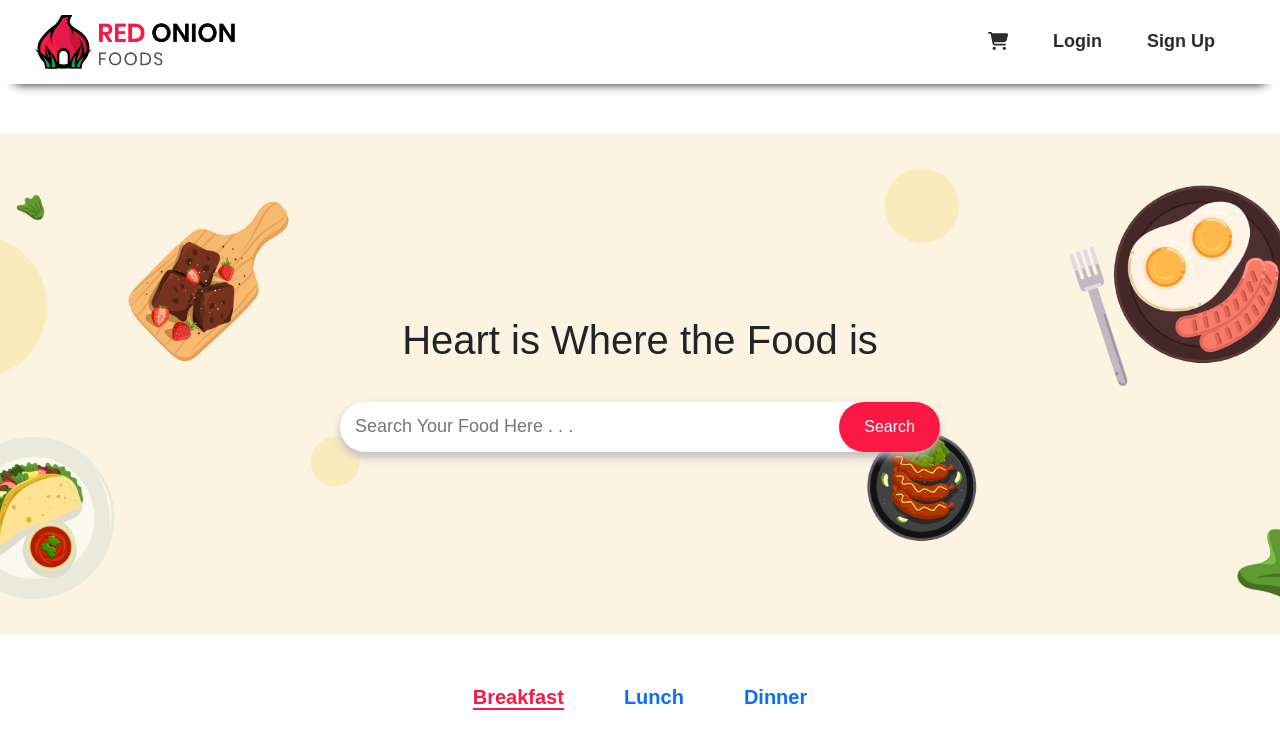
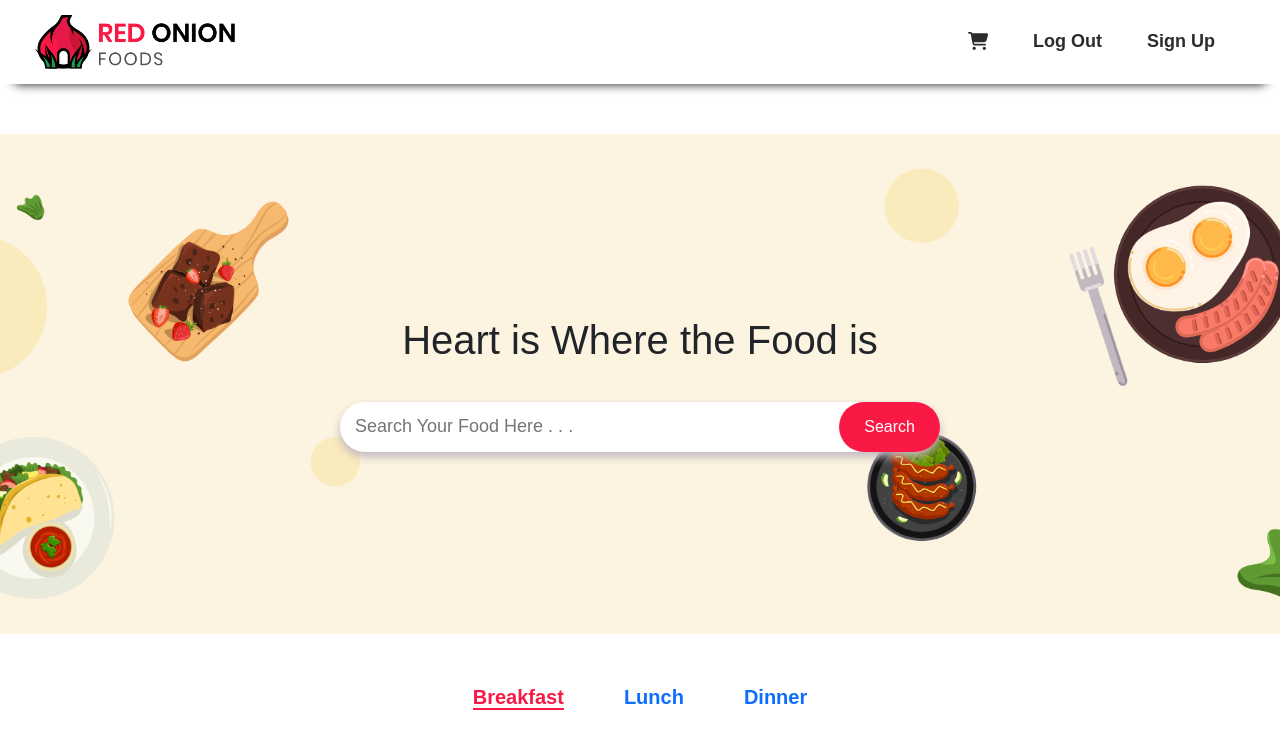
Before and after one commit to shafik720/Red-onion-restaurant, a React (Create React App) app: page / in a window 1280 px wide. Shown: the top 748 px of the page. Built offline with nearby package versions, Linux system fonts and the light colour scheme; no server answers; sample sign-in values are in the browser's storage; the HTML template or start-up script is replaced by a standard one.

Commit message:
working on require auth

```diff
--- a/src/Pages/Header/Header.js
+++ b/src/Pages/Header/Header.js
@@ -4,6 +4,8 @@ import headerLogo from '../../utilities/images/logo2.png';
 import { Link } from 'react-router-dom';
 import { FontAwesomeIcon } from '@fortawesome/react-fontawesome';
 import { faCartShopping, faBars, faXmark } from '@fortawesome/free-solid-svg-icons';
+import auth from '../../firebase.init';
+import { useAuthState } from 'react-firebase-hooks/auth';
 
 
 const Header = () => {
@@ -26,6 +28,8 @@ const Header = () => {
         bar.classList.remove('hidden');
     }
 
+    // calling authstate to check if user is logged in or not
+    const [user] = useAuthState(auth);
 
     return (
         <div>
@@ -36,7 +40,7 @@ const Header = () => {
                     </div>
                     <div className="right-header ">
                         <Link onClick={menuHide} to='/cart'><FontAwesomeIcon icon={faCartShopping}></FontAwesomeIcon></Link>
-                        <Link onClick={menuHide} className='commonLink' to='/login'>Login</Link>
+                        {user ? <a href="#">Log Out</a> : <Link onClick={menuHide} className='commonLink' to='/login'>Login</Link>}
                         <Link onClick={menuHide} className='commonLink' to='/signup'>Sign Up</Link>
                     </div>
                     <div  className="mobile-menu">
```
